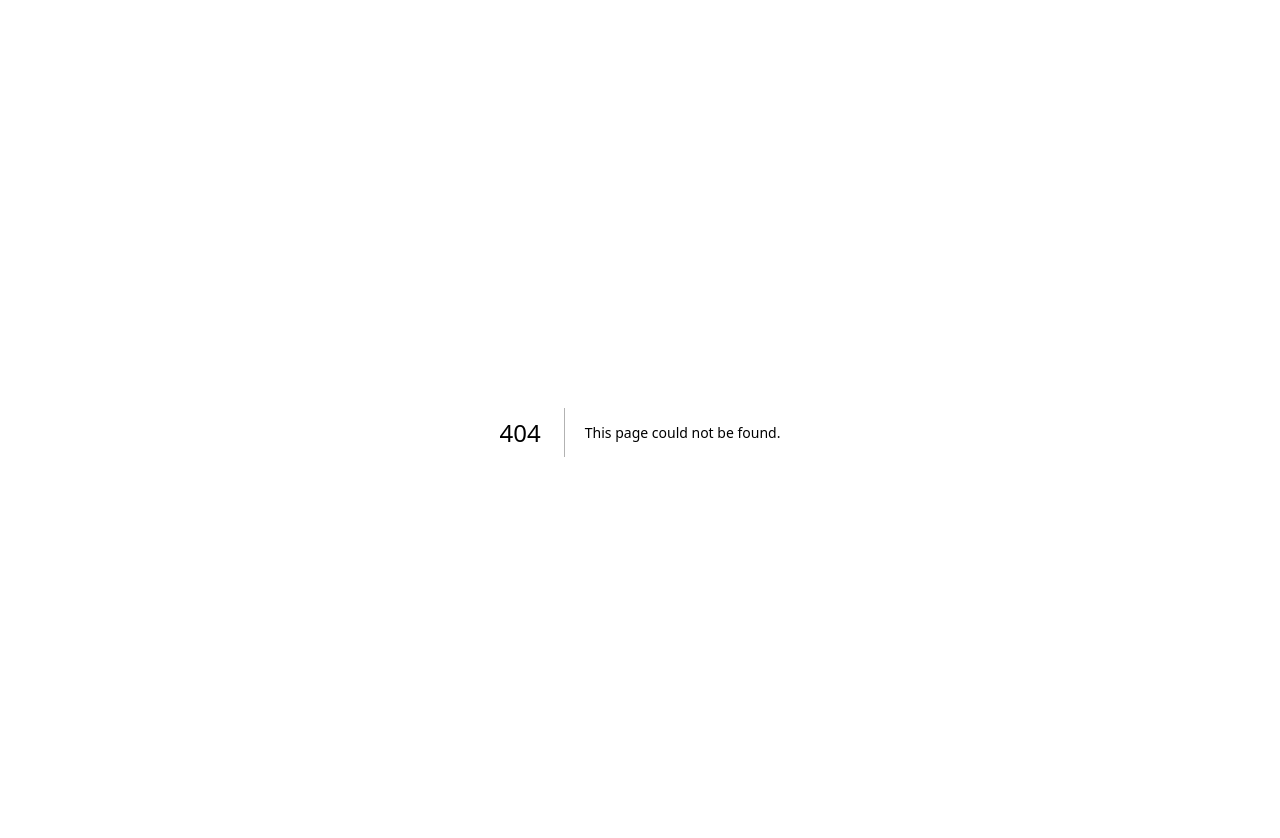
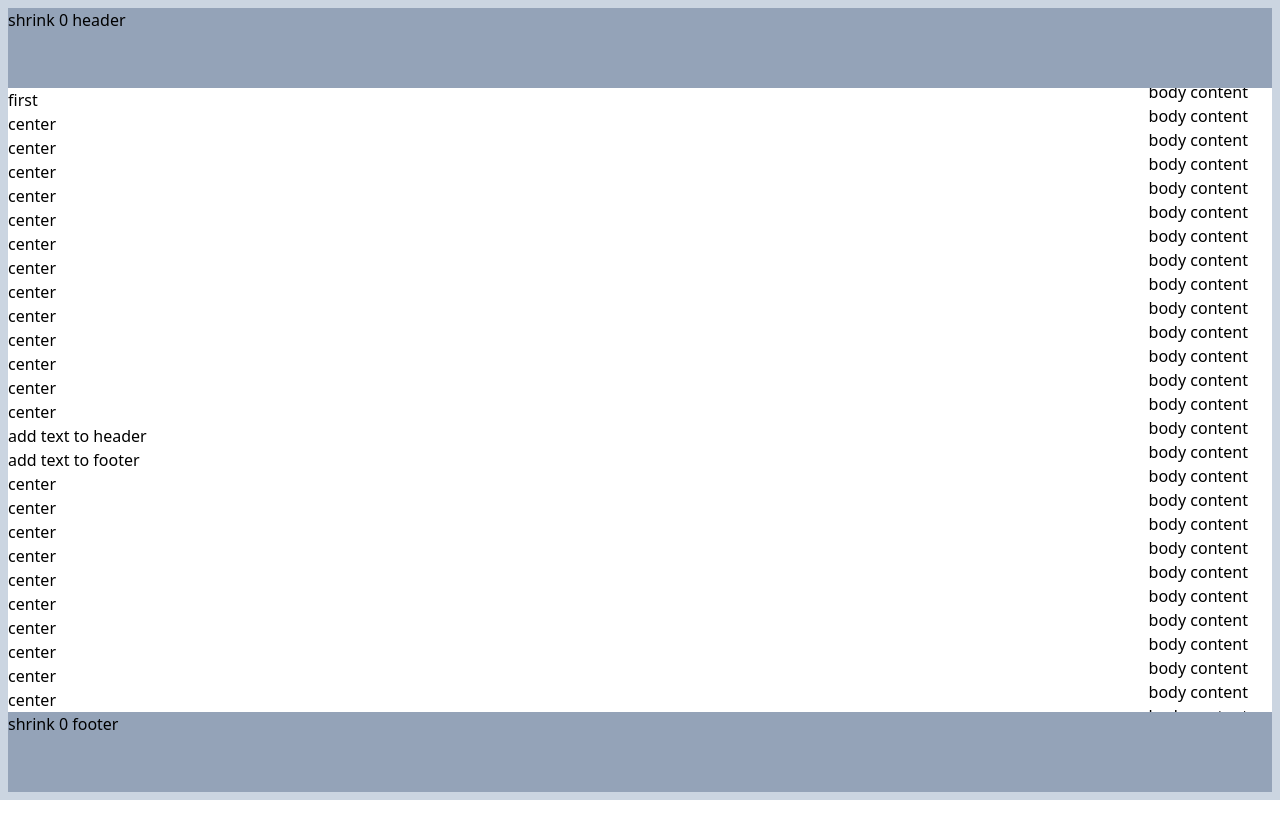
Before and after one commit to socratone/react-component-examples-with-tailwind, a Next.js app: page /inset-viewport-full-height-flex in a window 1280 px wide. Before the commit this address had no page. Shown: the top 838 px of the page. After the commit the page ends 808 px from the top, so only its background shows below. Built offline with nearby package versions, Linux system fonts and the light colour scheme.

Commit message:
feat: full height 페이지 레이아웃 예제 추가

```diff
--- a/package.json
+++ b/package.json
@@ -3,7 +3,7 @@
   "version": "0.1.0",
   "private": true,
   "scripts": {
-    "dev": "next dev -H 192.168.200.188",
+    "dev": "next dev",
     "build": "next build",
     "start": "next start",
     "lint": "next lint"
--- /dev/null
+++ b/src/app/inset-viewport-full-height-flex/page.tsx
@@ -0,0 +1,115 @@
+'use client';
+
+import { useState } from 'react';
+
+const BodyContent = () => {
+  return (
+    <div className="text-right">
+      <div>body content</div>
+      <div>body content</div>
+      <div>body content</div>
+      <div>body content</div>
+      <div>body content</div>
+      <div>body content</div>
+      <div>body content</div>
+      <div>body content</div>
+      <div>body content</div>
+      <div>body content</div>
+      <div>body content</div>
+      <div>body content</div>
+      <div>body content</div>
+      <div>body content</div>
+      <div>body content</div>
+      <div>body content</div>
+      <div>body content</div>
+      <div>body content</div>
+      <div>body content</div>
+      <div>body content</div>
+      <div>body content</div>
+      <div>body content</div>
+      <div>body content</div>
+      <div>body content</div>
+      <div>body content</div>
+      <div>body content</div>
+      <div>body content</div>
+      <div>body content</div>
+      <div>body content</div>
+      <div>body content</div>
+      <div>body content</div>
+    </div>
+  );
+};
+
+/**
+ * full height page에서 flex를 이용하여 가운데 영역만 스크롤 생기게 하는 레이아웃
+ */
+const Page = () => {
+  const [headerWord, setHeaderWord] = useState('');
+  const [footerWord, setFooterWord] = useState('');
+
+  return (
+    <>
+      <BodyContent />
+
+      {/* 모바일에서 inset-0을 쓰더라도 viewport height에 문제가 없는 것으로 보임 */}
+      <div className="fixed inset-0 border-8 border-slate-300 flex flex-col">
+        <header className="bg-slate-400 min-h-20 shrink-0">
+          shrink 0 header{headerWord}
+        </header>
+        <main className="flex-shrink flex-grow overflow-y-auto">
+          <div>first</div>
+          <div>center</div>
+          <div>center</div>
+          <div>center</div>
+          <div>center</div>
+          <div>center</div>
+          <div>center</div>
+          <div>center</div>
+          <div>center</div>
+          <div>center</div>
+          <div>center</div>
+          <div>center</div>
+          <div>center</div>
+          <div>center</div>
+          <div>
+            <button onClick={() => setHeaderWord((word) => word + ' lorem')}>
+              add text to header
+            </button>
+          </div>
+          <div>
+            <button onClick={() => setFooterWord((word) => word + ' lorem')}>
+              add text to footer
+            </button>
+          </div>
+          <div>center</div>
+          <div>center</div>
+          <div>center</div>
+          <div>center</div>
+          <div>center</div>
+          <div>center</div>
+          <div>center</div>
+          <div>center</div>
+          <div>center</div>
+          <div>center</div>
+          <div>center</div>
+          <div>center</div>
+          <div>center</div>
+          <div>center</div>
+          <div>center</div>
+          <div>center</div>
+          <div>center</div>
+          <div>center</div>
+          <div>center</div>
+          <div>center</div>
+          <div>center</div>
+          <div>last</div>
+        </main>
+        <footer className="bg-slate-400 min-h-20 shrink-0">
+          shrink 0 footer{footerWord}
+        </footer>
+      </div>
+    </>
+  );
+};
+
+export default Page;
--- /dev/null
+++ b/src/app/inset-viewport-full-height/page.tsx
@@ -0,0 +1,97 @@
+const BodyContent = () => {
+  return (
+    <div className="text-right">
+      <div>body content</div>
+      <div>body content</div>
+      <div>body content</div>
+      <div>body content</div>
+      <div>body content</div>
+      <div>body content</div>
+      <div>body content</div>
+      <div>body content</div>
+      <div>body content</div>
+      <div>body content</div>
+      <div>body content</div>
+      <div>body content</div>
+      <div>body content</div>
+      <div>body content</div>
+      <div>body content</div>
+      <div>body content</div>
+      <div>body content</div>
+      <div>body content</div>
+      <div>body content</div>
+      <div>body content</div>
+      <div>body content</div>
+      <div>body content</div>
+      <div>body content</div>
+      <div>body content</div>
+      <div>body content</div>
+      <div>body content</div>
+      <div>body content</div>
+      <div>body content</div>
+      <div>body content</div>
+      <div>body content</div>
+      <div>body content</div>
+    </div>
+  );
+};
+
+/**
+ * full height page에서 sticky를 이용하여 가운데 영역을 스크롤 하는 레이아웃
+ */
+const Page = () => {
+  return (
+    <>
+      <BodyContent />
+
+      {/* 모바일에서 inset-0을 쓰더라도 viewport height에 문제가 없는 것으로 보임 */}
+      <div className="fixed inset-0 border-8 border-slate-300 overflow-y-auto">
+        <header className="bg-slate-400 bg-opacity-90 sticky top-0 h-20">
+          sticky header
+        </header>
+        <div>first</div>
+        <div>center</div>
+        <div>center</div>
+        <div>center</div>
+        <div>center</div>
+        <div>center</div>
+        <div>center</div>
+        <div>center</div>
+        <div>center</div>
+        <div>center</div>
+        <div>center</div>
+        <div>center</div>
+        <div>center</div>
+        <div>center</div>
+        <div>center</div>
+        <div>center</div>
+        <div>center</div>
+        <div>center</div>
+        <div>center</div>
+        <div>center</div>
+        <div>center</div>
+        <div>center</div>
+        <div>center</div>
+        <div>center</div>
+        <div>center</div>
+        <div>center</div>
+        <div>center</div>
+        <div>center</div>
+        <div>center</div>
+        <div>center</div>
+        <div>center</div>
+        <div>center</div>
+        <div>center</div>
+        <div>center</div>
+        <div>center</div>
+        <div>center</div>
+        <div>last</div>
+        <footer className="bg-slate-400 bg-opacity-90 sticky bottom-0 h-20">
+          sticky footer
+        </footer>
+      </div>
+    </>
+  );
+};
+
+export default Page;
--- a/src/app/page.tsx
+++ b/src/app/page.tsx
@@ -7,6 +7,10 @@ export default function Home() {
       <Link href="/menu">Menu</Link>
       <Link href="/modal">Modal</Link>
       <Link href="/bottom-sheet">Bottom Sheet</Link>
+      <Link href="/inset-viewport-full-height">Inset Viewport Full Height</Link>
+      <Link href="/inset-viewport-full-height-flex">
+        Inset Viewport Full Height Flex
+      </Link>
     </main>
   );
 }
```
